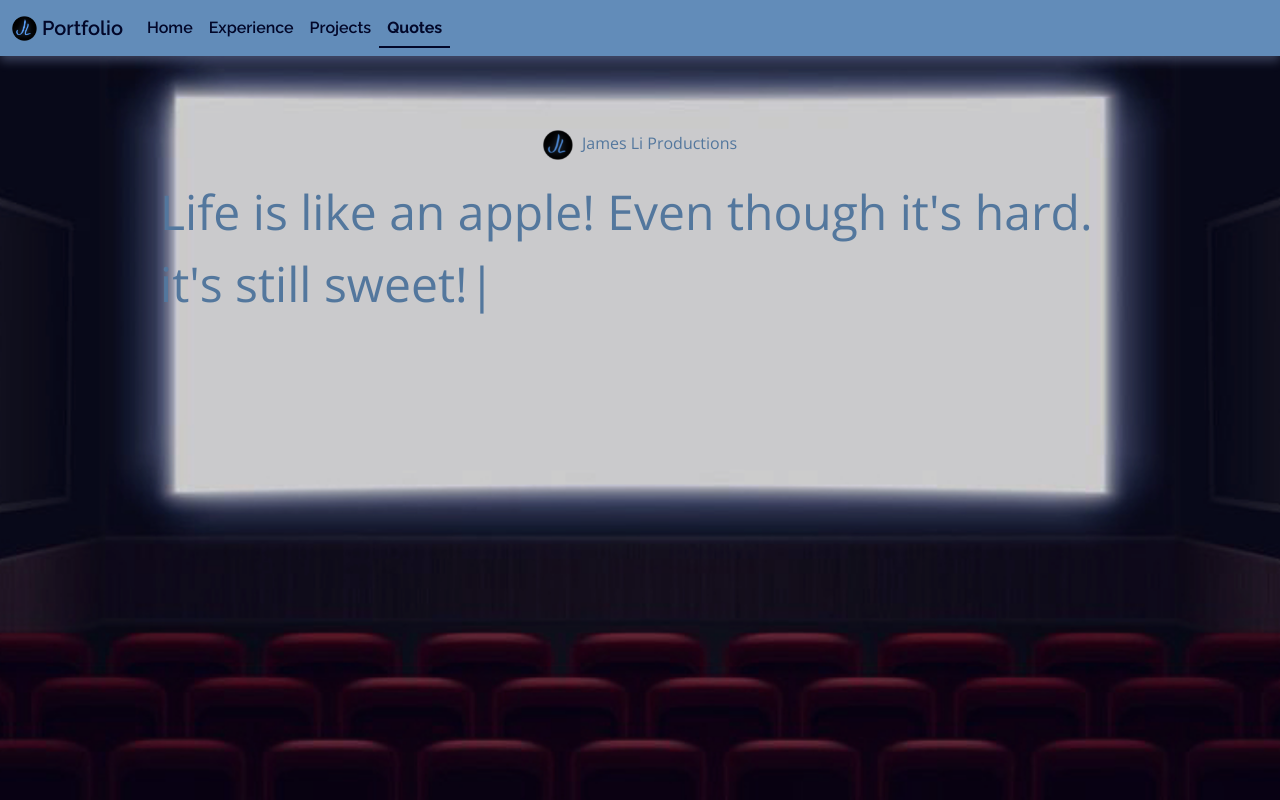
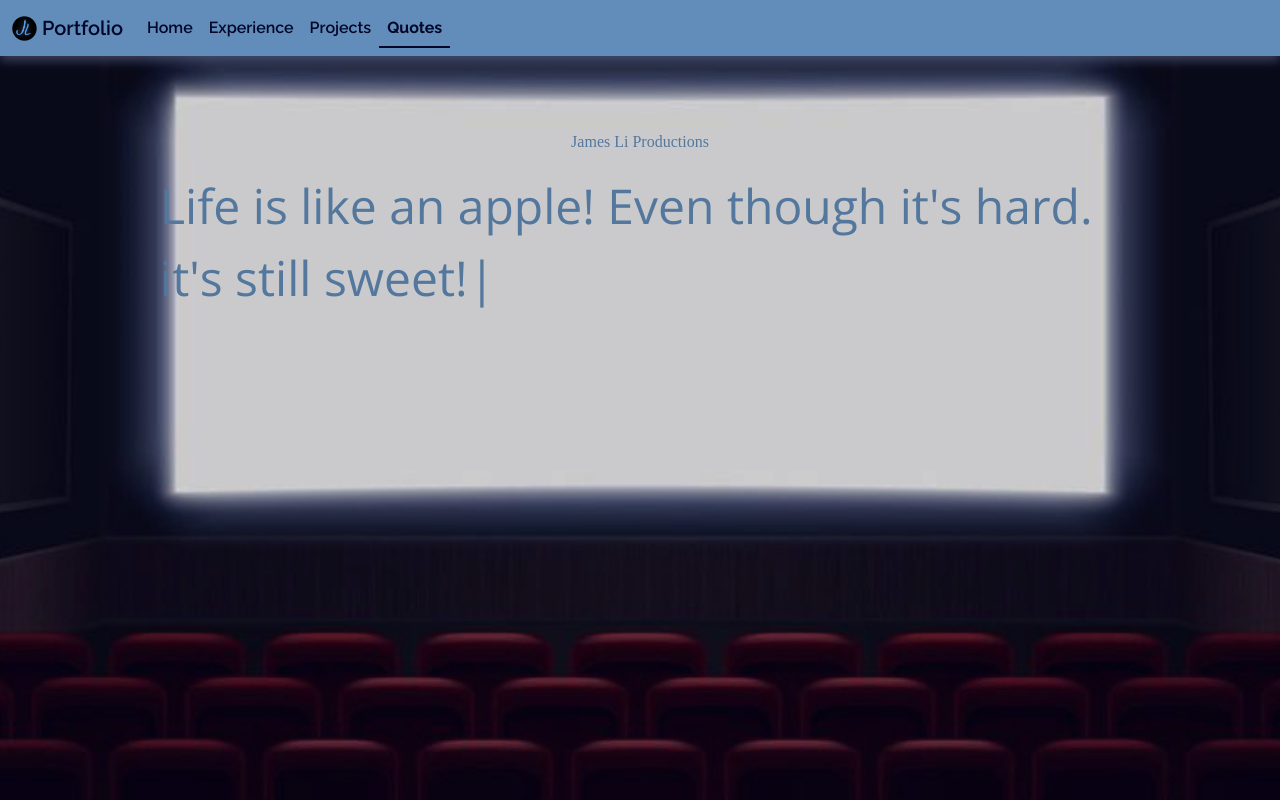
Before and after one commit to JLi2007/Portfolio, a React (Vite) app: page /quotes in a window 1280 px wide. Built offline with nearby package versions, Linux system fonts and the light colour scheme; the HTML template or start-up script is replaced by a standard one; a web font is replaced by a local one.

Commit message:
Fix(Pages): Refinements

```diff
--- a/src/components/Quote.tsx
+++ b/src/components/Quote.tsx
@@ -20,14 +20,9 @@ function Quote() {
   return (
     <div id="bootstrap-overides-quotes" className="background-container">
       <div className="inside-text">
-        <p>
-          <img
-            src="/logo-blur.png"
-            style={{ width: "30px", height: "30px", marginRight: "5px" }}
-          ></img>{" "}
+        <p className="signature">
           James Li Productions
         </p>
-
         <div className="typewriter">
           <Typewriter
             options={{
```
Also changed, not shown: 1 other file (tests, documents, lock files or other folders).
